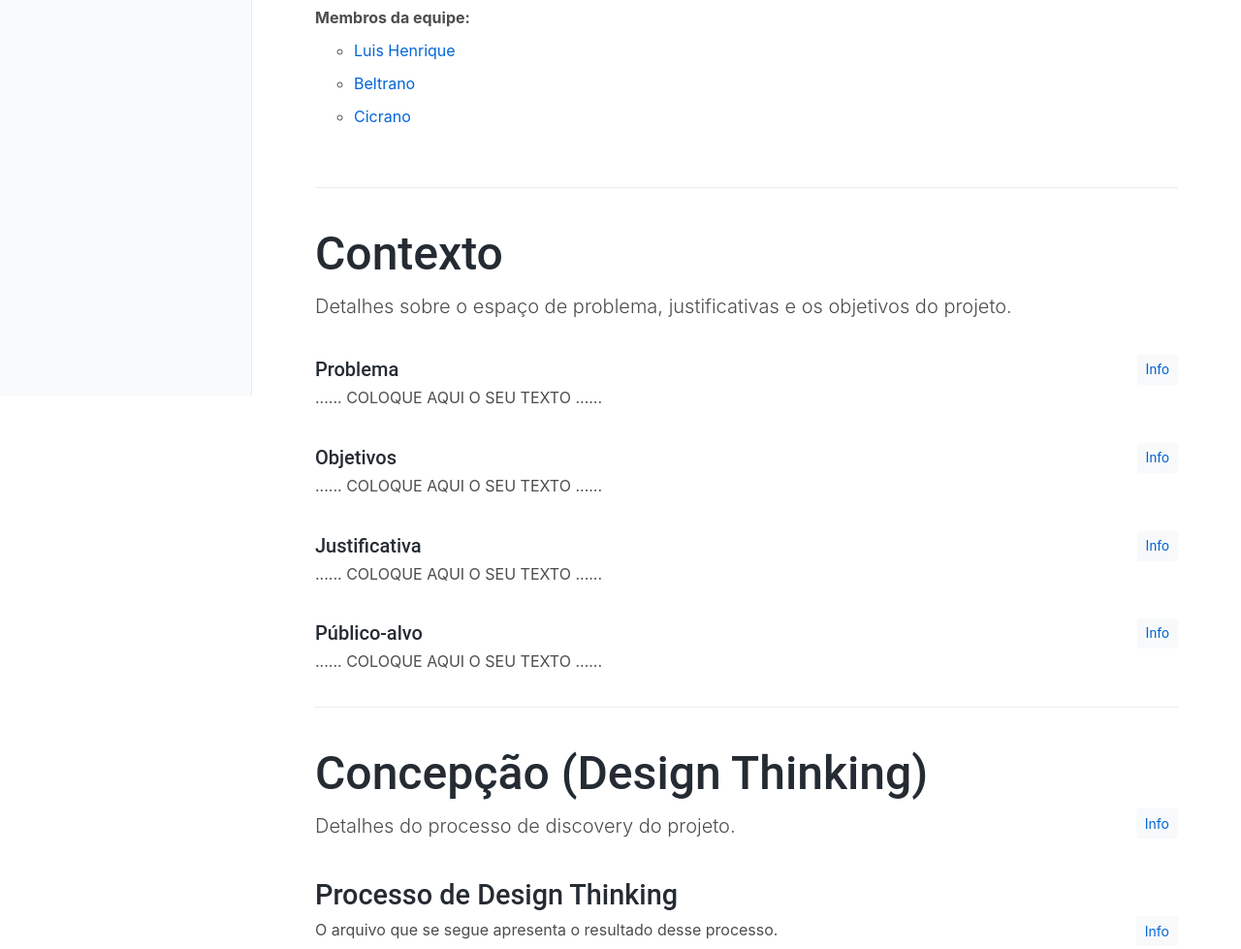
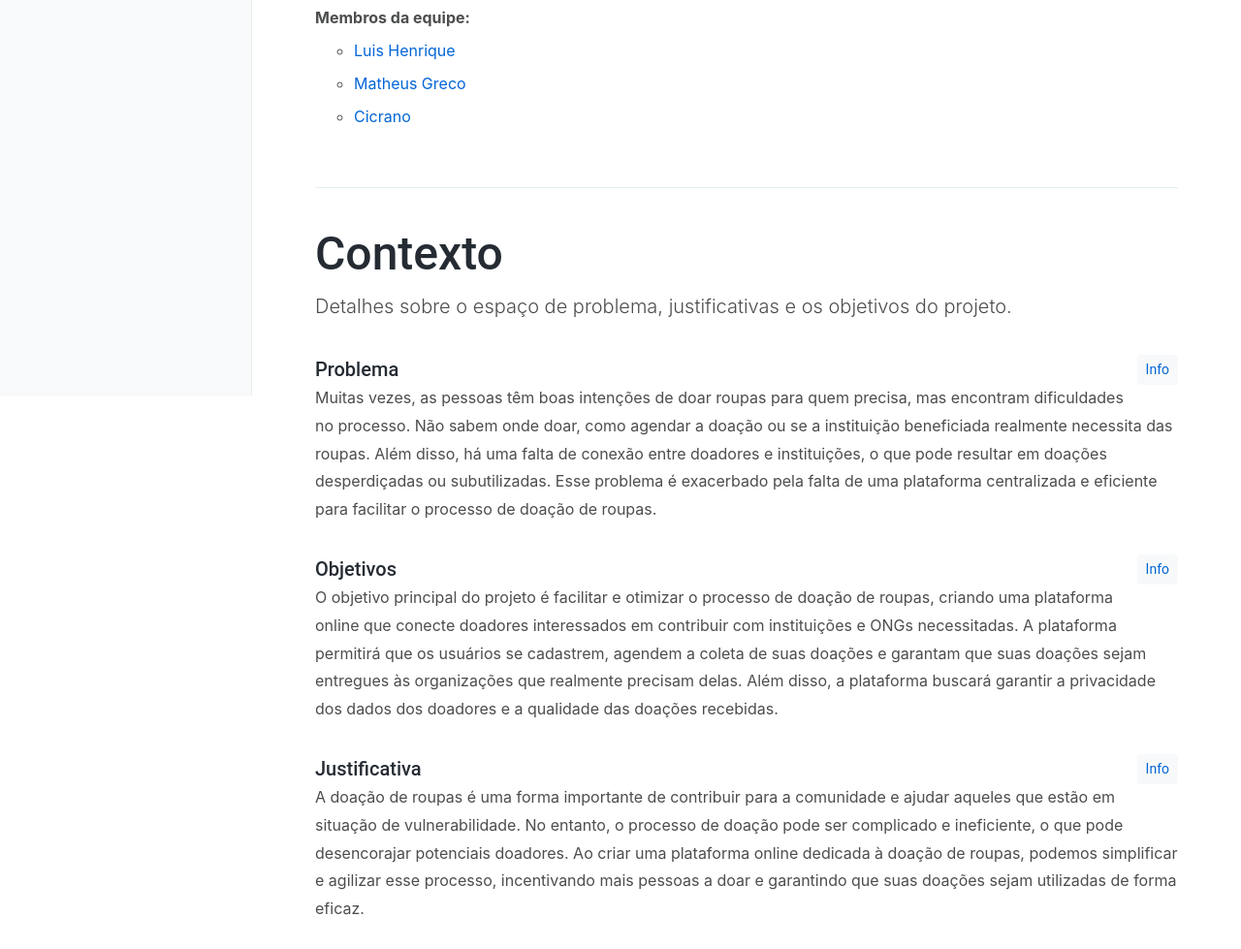
Before and after one commit to ICEI-PUC-Minas-PMGCC-TI/ti-1-pmg-cc-t-20241-fios-de-bondade, a plain HTML site: page docs/index.html in a window 1280 px wide. Shown: the part 392-1371 px from the top of the page at 97% size. Drawn offline with Linux system fonts and the light colour scheme.

Commit message:
Contexto Adicionado

```diff
--- a/docs/index.html
+++ b/docs/index.html
@@ -107,7 +107,7 @@
                     <li><strong>Membros da equipe:</strong>
                       <ul>
                         <li><a href="https://github.com/fulano">Luis Henrique</a></li>
-                        <li><a href="https://github.com/beltrano">Beltrano</a></li>
+                        <li><a href="https://github.com/beltrano">Matheus Greco</a></li>
                         <li><a href="https://github.com/cicrano">Cicrano</a></li>
                       </ul>
                     </li>
@@ -129,7 +129,9 @@
               <div class="alert alert-warning collapse" role="alert" id="collapseProblema">
                 Nesse momento você deve apresentar o problema que a sua aplicação deve resolver. No entanto, não é a hora de comentar sobre a aplicação. Descreva também o contexto em que essa aplicação será usada, se houver: empresa, tecnologias, etc. Novamente, descreva apenas o que de fato existir, pois ainda não é a hora de apresentar requisitos detalhados ou projetos.
               </div>
-              <p>......  COLOQUE AQUI O SEU TEXTO ......</p>
+              <p>Muitas vezes, as pessoas têm boas intenções de doar roupas para quem precisa, mas encontram dificuldades no processo. Não sabem onde doar, como agendar
+                a doação ou se a instituição  beneficiada realmente necessita das roupas. Além disso, há uma falta
+                de conexão entre doadores e instituições, o que pode resultar em doações desperdiçadas ou subutilizadas. Esse problema é exacerbado pela falta de uma plataforma centralizada e eficiente para facilitar o processo de doação de roupas.</p>
             </section>
 
             <section>
@@ -138,7 +140,8 @@
               <div class="alert alert-warning collapse" role="alert" id="collapseObjetivos">
                 Aqui você deve descrever os objetivos do trabalho indicando que o objetivo geral é desenvolver um software para solucionar o problema apresentado acima. Apresente também alguns (pelo menos 2) objetivos específicos dependendo de onde você vai querer concentrar a sua prática investigativa, ou como você vai aprofundar no seu trabalho.
               </div>
-              <p>......  COLOQUE AQUI O SEU TEXTO ......</p>
+              <p>O objetivo principal do projeto é facilitar e otimizar o processo de doação de roupas, criando uma plataforma online que conecte doadores interessados
+                em contribuir com instituições e ONGs necessitadas. A plataforma permitirá que os usuários se cadastrem, agendem a coleta de suas doações e garantam que suas doações sejam entregues às organizações que realmente precisam delas. Além disso, a plataforma buscará garantir a privacidade dos dados dos doadores e a qualidade das doações recebidas.</p>
             </section>
 
             <section>
@@ -147,7 +150,8 @@
               <div class="alert alert-warning collapse" role="alert" id="collapseJustificativa">
                 Descreva a importância ou a motivação para trabalhar com esta aplicação que você escolheu. Indique as razões pelas quais você escolheu seus objetivos específicos ou as razões para aprofundar em certos aspectos do software. O grupo de trabalho pode fazer uso de questionários, entrevistas e dados estatísticos, que podem ser apresentados, com o objetivo de esclarecer detalhes do problema que será abordado pelo grupo.
               </div>
-              <p>......  COLOQUE AQUI O SEU TEXTO ......</p>
+              <p>A doação de roupas é uma forma importante de contribuir para a comunidade e ajudar aqueles que estão em situação de vulnerabilidade. No entanto, o processo de
+                 doação pode ser complicado e ineficiente, o que pode desencorajar potenciais doadores. Ao criar uma plataforma online dedicada à doação de roupas, podemos simplificar e agilizar esse processo, incentivando mais pessoas a doar e garantindo que suas doações sejam utilizadas de forma eficaz.</p>
             </section>
 
             <section>
@@ -157,7 +161,8 @@
                 Descreva quem serão as pessoas que usarão a sua aplicação indicando os diferentes perfis. O objetivo aqui não é definir quem serão os clientes ou quais serão os papéis dos usuários na aplicação. A ideia é, dentro do possível, conhecer um pouco mais sobre o perfil dos usuários: conhecimentos prévios, relação com a tecnologia, relações hierárquicas, etc.
                 Adicione informações sobre o público-alvo por meio de uma descrição textual, ou diagramas de personas, mapa de stakeholders, ou como o grupo achar mais conveniente.
               </div>
-              <p>......  COLOQUE AQUI O SEU TEXTO ......</p>
+              <p>O público-alvo da plataforma inclui tanto indivíduos interessados em doar roupas quanto instituições e ONGs que trabalham com pessoas em situação de vulnerabilidade e que necessitam dessas doações. Os indivíduos que desejam doar podem ser de diversas faixas etárias e backgrounds socioeconômicos,
+                enquanto as instituições beneficiadas podem incluir abrigos, centros de acolhimento, organizações de assistência social, entre outros. A plataforma visa atender tanto os doadores quanto as instituições beneficiadas, criando uma ponte eficaz entre eles.</p>
             </section>
 
           </section>
```
